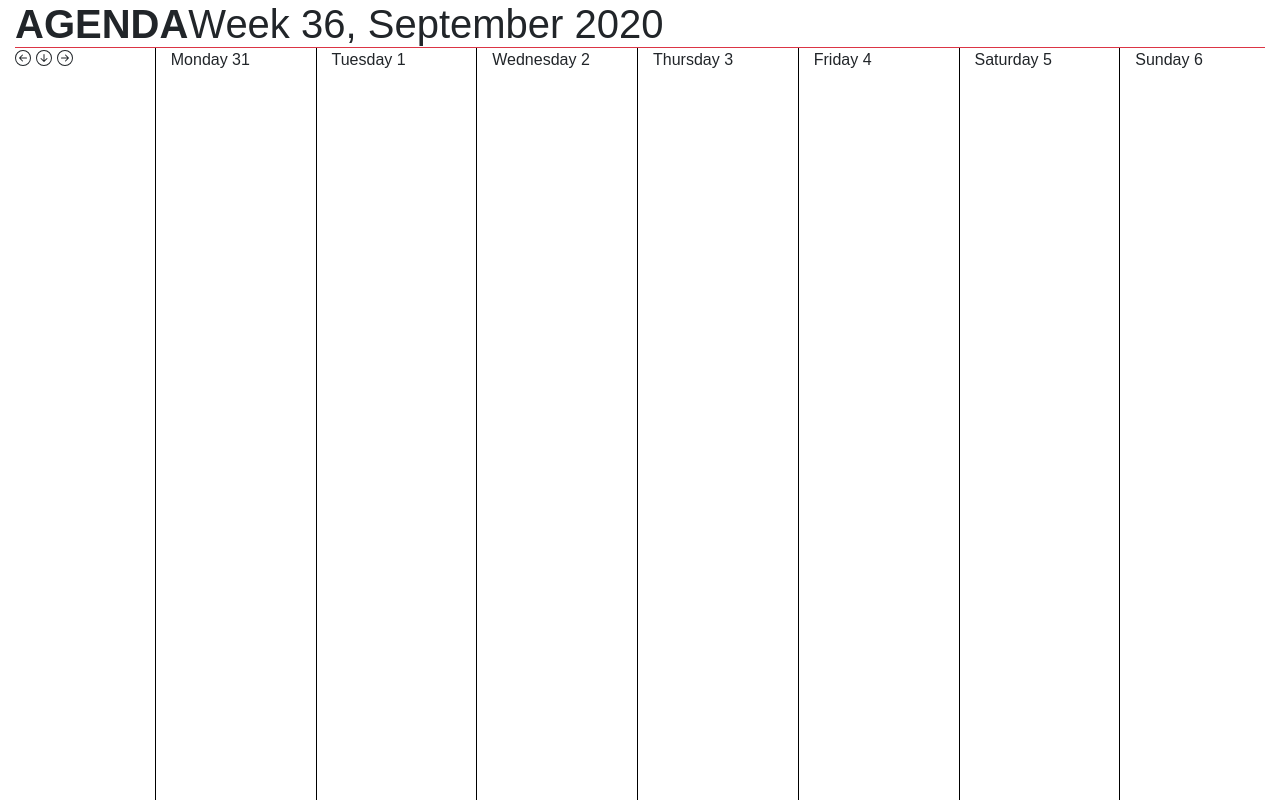
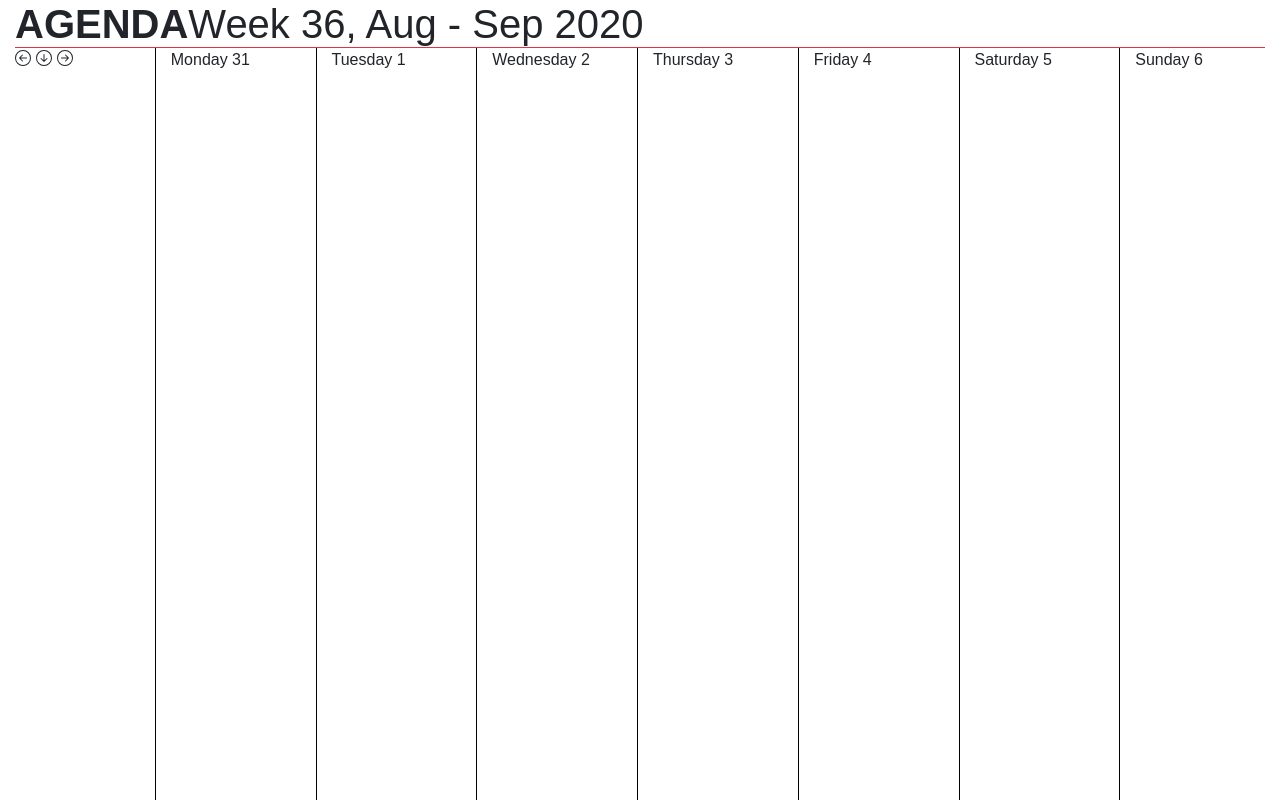
Before and after one commit to rayoverweij/agenda, a React (Create React App) app: page / in a window 1280 px wide. Built offline with nearby package versions, Linux system fonts and the light colour scheme; a web font is replaced by a local one.

Commit message:
Proper display of months

```diff
--- a/src/App.tsx
+++ b/src/App.tsx
@@ -5,7 +5,7 @@ import Container from 'react-bootstrap/Container';
 import Row from 'react-bootstrap/Row';
 import Col from 'react-bootstrap/Col';
 import { ArrowLeftCircle, ArrowRightCircle, ArrowDownCircle } from 'react-bootstrap-icons';
-import { format, getWeek, startOfWeek, addDays, addWeeks, subWeeks } from 'date-fns';
+import { format, getWeek, getMonth, getYear, startOfWeek, addDays, addWeeks, subWeeks } from 'date-fns';
 
 
 const App = () => {
@@ -16,6 +16,20 @@ const App = () => {
     const weekDays: Date[] = [];
     for(let i = 0; i < 7; i++) {
         weekDays.push(addDays(weekStart, i));
+    }
+
+    const thisMonth = () => {
+        const startMonth = getMonth(weekDays[0]);
+        const endMonth = getMonth(weekDays[6]);
+
+        if(startMonth === 11 && endMonth === 0) {
+            const lastYear = getYear(weekDays[0]);
+            return `${format(weekDays[0], 'MMM')} ${lastYear} - ${format(weekDays[6], 'MMM Y')}`;
+        } else if(startMonth !== endMonth) {
+            return `${format(weekDays[0], 'MMM')} - ${format(weekDays[6], 'MMM Y')}`;
+        } else {
+            return format(weekDays[0], 'MMMM Y');
+        }
     }
 
     const prevWeek = () => {
@@ -37,7 +51,7 @@ const App = () => {
                 <Row>
                     <Col>
                         <h1>Agenda</h1>
-                        <span className="weekNumber">Week {getWeek(currentDate)}, {format(currentDate, 'MMMM Y')}</span>
+                        <span className="weekNumber">Week {getWeek(currentDate)}, {thisMonth()}</span>
                     </Col>
                 </Row>
             </header>
```
